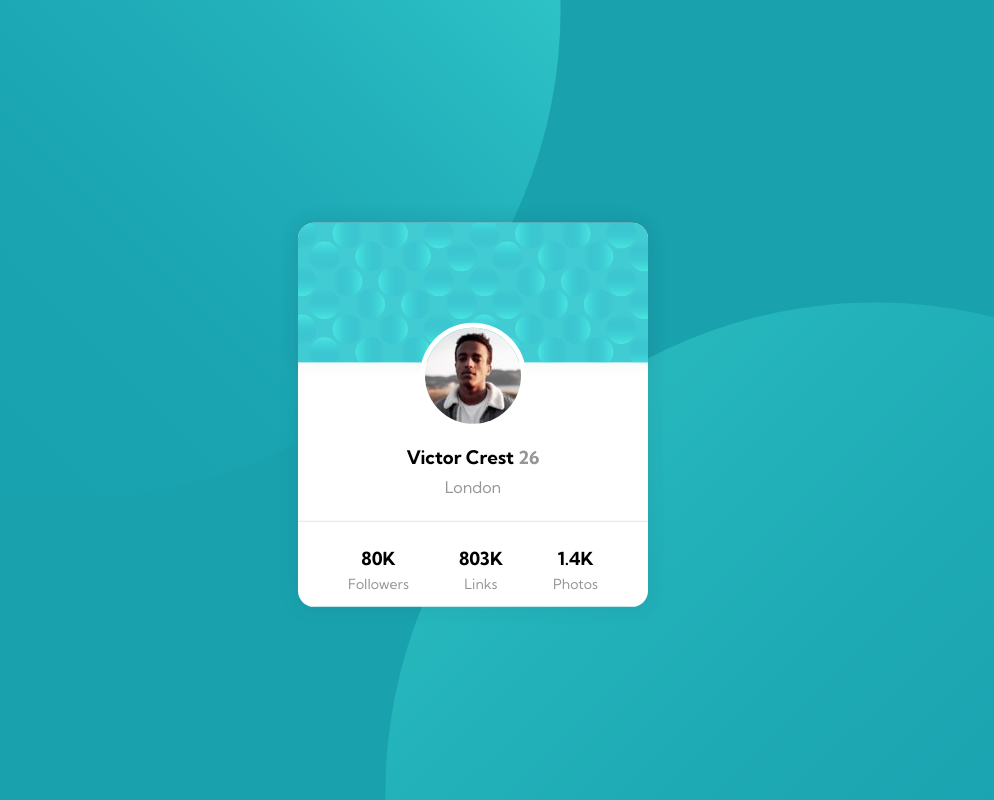
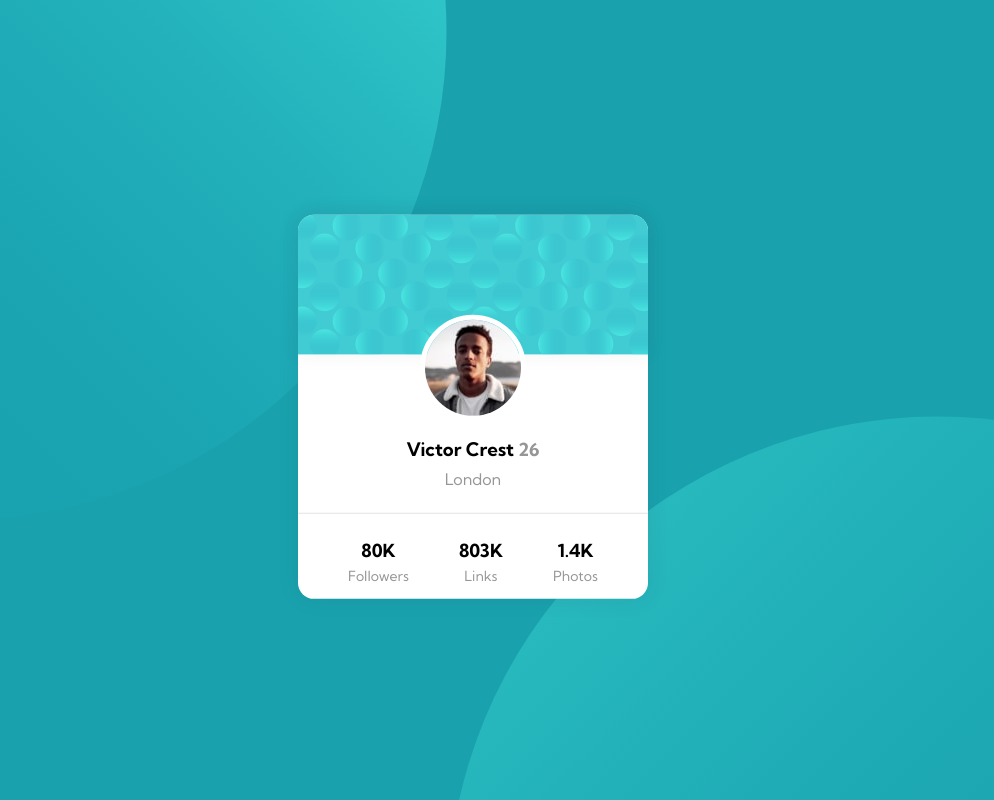
Before and after one commit to HelalAbood/Fm-8-profile-card-component, a plain HTML site: page index.html in a window 1280 px wide. Shown: the whole page, without its empty margins (167-1161 px from the left). Drawn offline with Linux system fonts and the light colour scheme.

Commit message:
Background fixed with twoURL to main

```diff
--- a/css/main.css
+++ b/css/main.css
@@ -12,35 +12,20 @@ body {
 }
 main {
     height: 100vh;
-    background-color: var(--Dark-cyan);
     position: relative;
     overflow: hidden;
+    background: url(../imgs/bg-pattern-top.svg),url(../imgs/bg-pattern-bottom.svg);
+    background-position: right 52vw bottom 35vh,left 48vw top 52vh;
+    background-repeat: no-repeat, no-repeat;
+    background-color: var(--Dark-cyan);
 }
-main .top {
-    position: absolute;
-    left: -250px;
-    top: -60%;
-}
-main .bottom {
-    position: absolute;
-    right: -250px;
-    bottom: -60%;
-}
-@media (max-width: 767px) {
-    main .top {
-        top: -50%;
-        left: -220%;
-    }
-    main .bottom {
-        bottom: -50%;
-        right: -220%;
-    }
-}
+
 .content {
     position: absolute;
     left: 50%;
     top: 50%;
     transform: translate(-50%, -50%);
+    margin-top: -8px;
 }
 .box {
     border-radius: 1rem;
--- a/index.html
+++ b/index.html
@@ -12,8 +12,6 @@
 </head>
 <body>
     <main>
-        <img class="top" src="imgs/bg-pattern-top.svg" alt="pattern-top">
-        <img class="bottom" src="imgs/bg-pattern-bottom.svg" alt="pattern-top">
         <div class="content">
             <div class="box">
                 <img class="backg" src="imgs/bg-pattern-card.svg" alt="">
```
